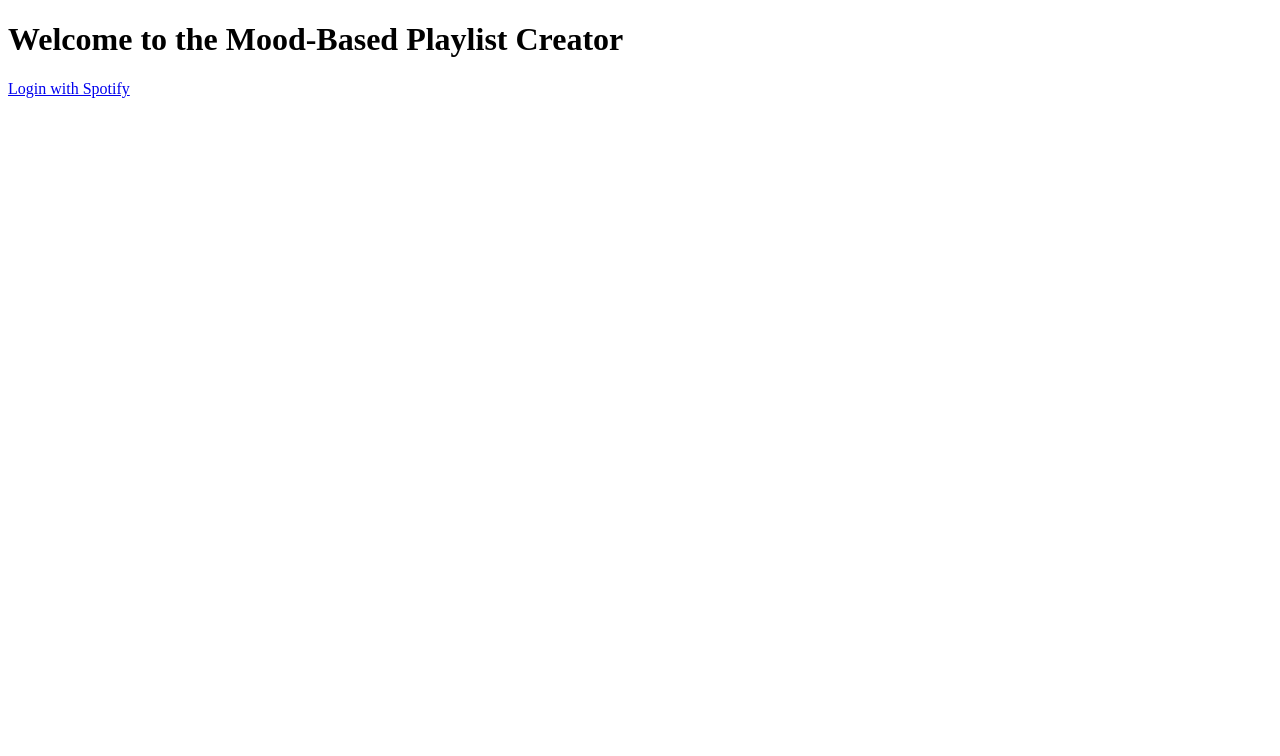
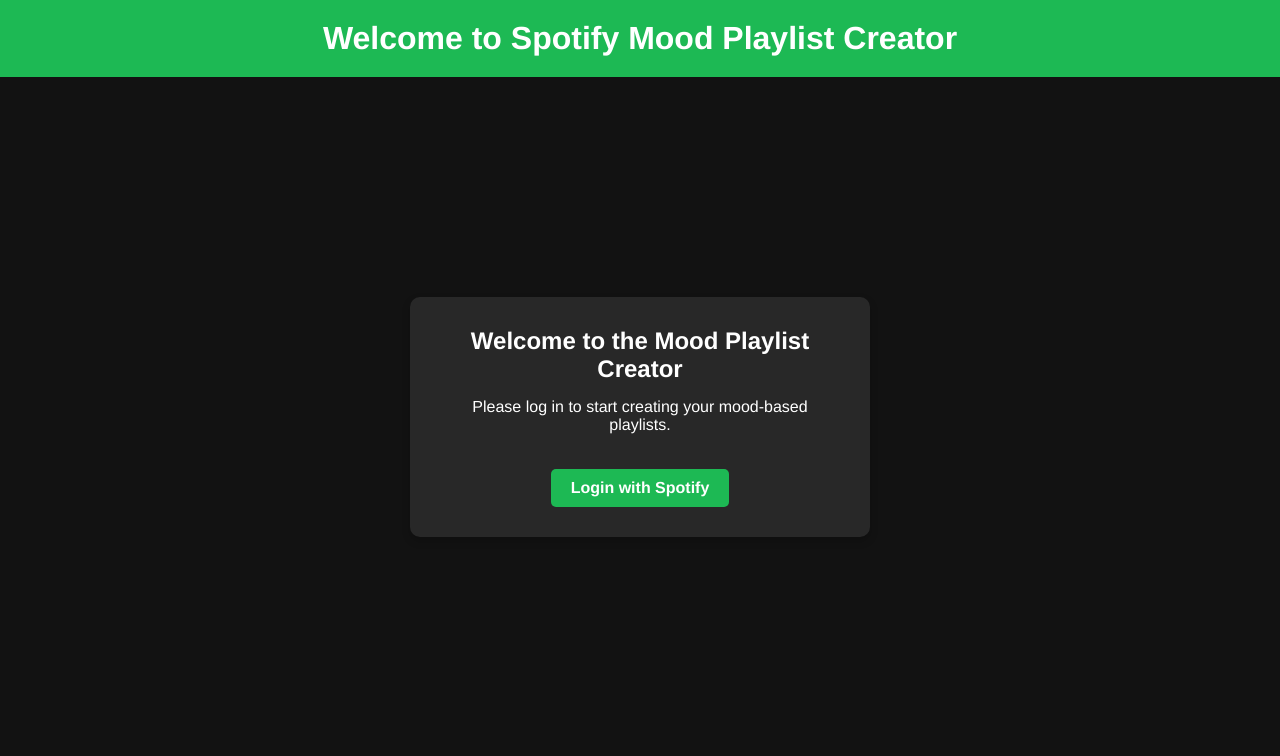
Before and after one commit to harsita-keerthi/spotify-moods, a Flask app: page / in a window 1280 px wide. Shown: the top 756 px of the page. Run offline with Flask 3, Linux system fonts and the light colour scheme.

Commit message:
improvements to ui

```diff
--- a/mood_clustering.py
+++ b/mood_clustering.py
@@ -6,7 +6,6 @@
         features = sp.audio_features(tracks=track_ids)
         print(f"Fetched audio features: {features}")
         if features is None:
-            print(f"No audio features found for track IDs: {track_ids}")
             return np.array([])
         return np.array([[f['danceability'], f['energy'], f['valence']] for f in features])
     except Exception as e:
@@ -16,7 +15,6 @@
 def cluster_tracks(sp, track_ids, n_clusters=3):
     features = get_audio_features(sp, track_ids)
     if features.size == 0:
-        print("No features available for clustering.")
         return None
     try:
         kmeans = KMeans(n_clusters=n_clusters)
--- a/static/styles.css
+++ b/static/styles.css
@@ -0,0 +1,71 @@
+/* General Styles */
+body {
+    font-family: 'Helvetica Neue', Arial, sans-serif;
+    background-color: #121212; /* Dark background similar to Spotify */
+    color: #FFFFFF; /* White text color for contrast */
+    margin: 0;
+    padding: 0;
+}
+
+header {
+    background-color: #1DB954; /* Spotify green */
+    color: #FFFFFF;
+    padding: 20px;
+    text-align: center;
+}
+
+header h1 {
+    margin: 0;
+    font-size: 2em;
+}
+
+main {
+    display: flex;
+    justify-content: center;
+    align-items: center;
+    height: 80vh; /* Adjust height as needed */
+    padding: 20px;
+}
+
+.form-container {
+    display: flex;
+    justify-content: center;
+    align-items: center;
+    height: 100%;
+    width: 100%;
+}
+
+.form-content {
+    background-color: #282828; /* Dark card background */
+    border-radius: 10px;
+    padding: 30px;
+    text-align: center;
+    box-shadow: 0 4px 8px rgba(0, 0, 0, 0.2);
+    width: 100%;
+    max-width: 400px; /* Max width of the form */
+}
+
+.form-content h2 {
+    margin: 0;
+    font-size: 1.5em;
+}
+
+.form-content p {
+    margin: 15px 0;
+}
+
+.button {
+    background-color: #1DB954;
+    color: #FFFFFF;
+    padding: 10px 20px;
+    border: none;
+    border-radius: 5px;
+    text-decoration: none;
+    font-weight: bold;
+    display: inline-block;
+    margin-top: 20px;
+}
+
+.button:hover {
+    background-color: #1AA34A;
+}
--- a/templates/index.html
+++ b/templates/index.html
@@ -3,10 +3,21 @@
 <head>
     <meta charset="UTF-8">
     <meta name="viewport" content="width=device-width, initial-scale=1.0">
-    <title>Mood-Based Playlist Creator</title>
+    <title>Welcome</title>
+    <link rel="stylesheet" href="{{ url_for('static', filename='styles.css') }}">
 </head>
 <body>
-    <h1>Welcome to the Mood-Based Playlist Creator</h1>
-    <a href="{{ url_for('login') }}">Login with Spotify</a>
+    <header>
+        <h1>Welcome to Spotify Mood Playlist Creator</h1>
+    </header>
+    <main>
+        <section class="form-container">
+            <div class="form-content">
+                <h2>Welcome to the Mood Playlist Creator</h2>
+                <p>Please log in to start creating your mood-based playlists.</p>
+                <a href="{{ url_for('login') }}" class="button">Login with Spotify</a>
+            </div>
+        </section>
+    </main>
 </body>
 </html>
```
Also changed, not shown: static/script.js (+7 -0 lines), templates/create_playlist.html (+23 -7 lines).
